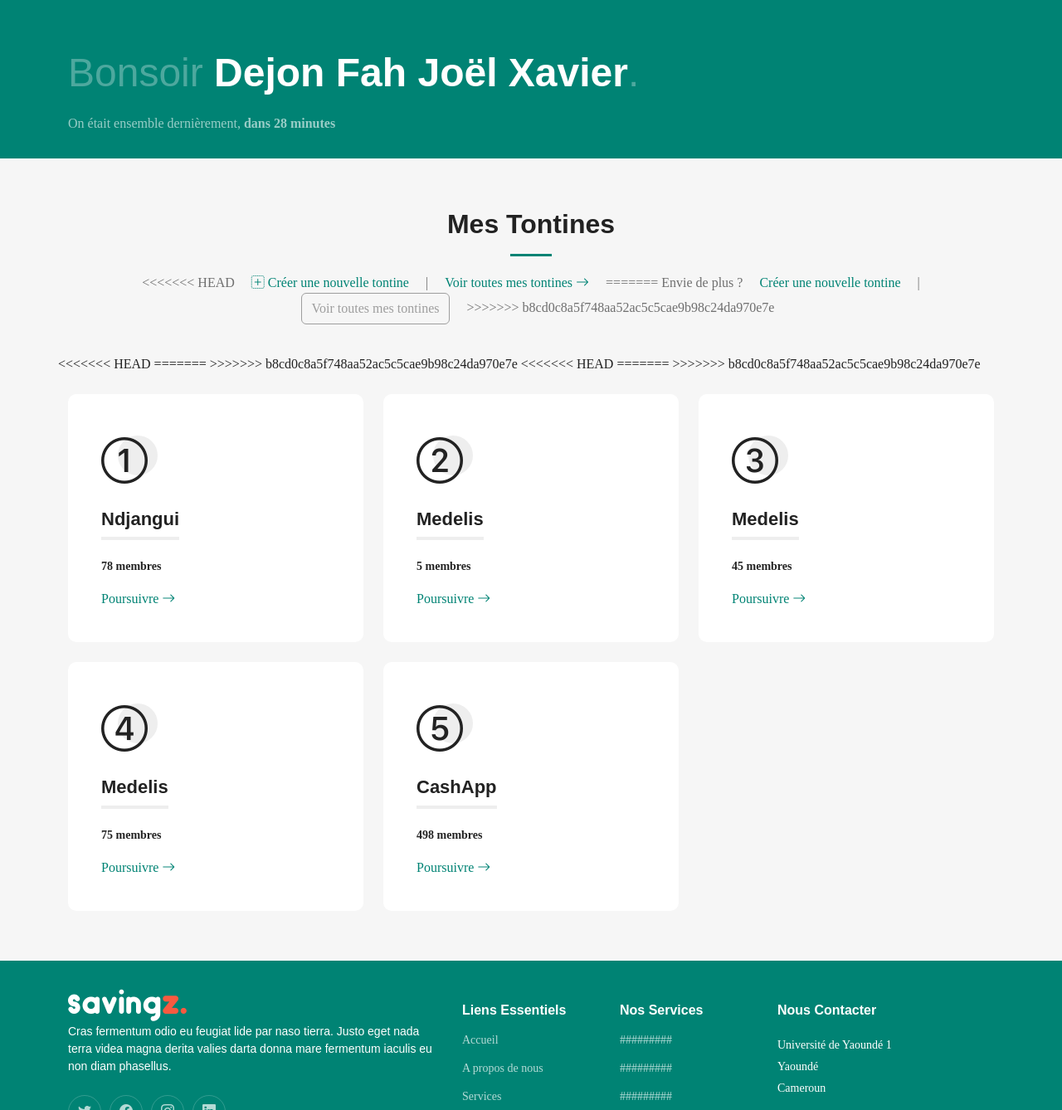
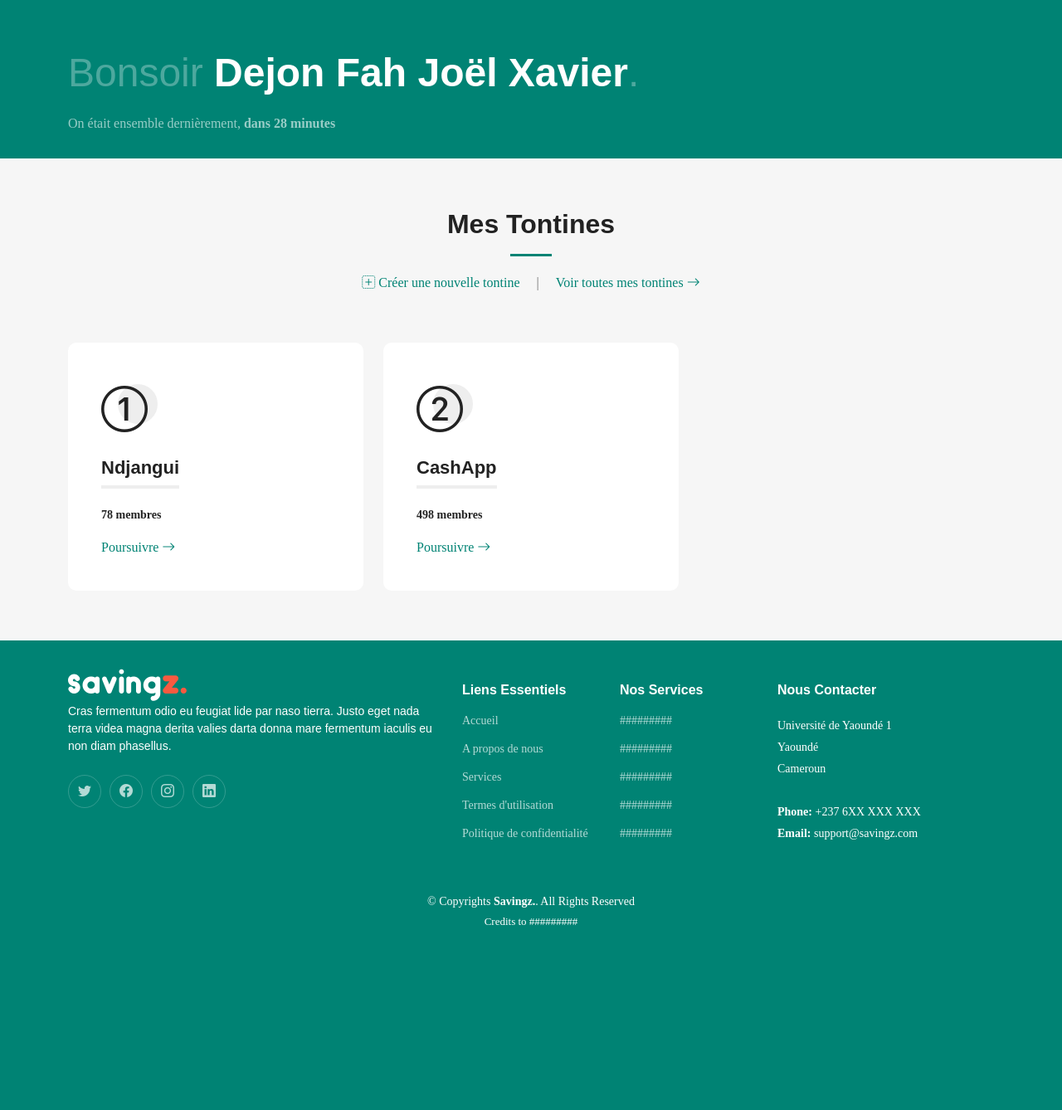
Before and after one commit to TedNicos11/Tontine, a Django app: a page that uses core/templates/app.html in a window 1280 px wide. Shown: the part 131-1469 px from the top of the page at 83% size. After the commit the page ends 1246 px from the top, so only its background shows below. Run offline with Django 4.2, Linux system fonts and the light colour scheme; a user stored in the database is signed in; data comes from the database, SQL or seed files in the repository; both versions use the stored data as it was after the commit; some libraries are stand-ins or nearby versions.

Commit message:
Joelfah (#12)
* feat: added project config files

* feat: added home UI and fixed authentication

* feat: added readme content

* feat: updated README to display images correctly"

* feat: added welcome page before proceeding to login

* feat: updated title of welcome page

* feat: added Create functionality on Tontine

* feat: completed create and list functionality for Tontine

* feat: added new dependencies to requirements.txt

* fixed: conflicts changes in files

```diff
--- a/core/templates/app.html
+++ b/core/templates/app.html
@@ -1,9 +1,6 @@
 {% extends 'main.html' %}
 {% load humanize %}
-<<<<<<< HEAD
 {% load static %}
-=======
->>>>>>> b8cd0c8a5f748aa52ac5c5cae9b98c24da970e7e
 
 {% comment %} Page title {% endcomment %}
 {% block title %}My Savingz - {{ request.user.username }} {% endblock title %}
@@ -48,22 +45,14 @@
         <div class="section-header">
             <h2>Mes Tontines</h2>
             <p>
-<<<<<<< HEAD
                 <a class="mx-3" href="{% url 'core:new_tontine' pk.id user.username %}"><i class="bi bi-plus-square-dotted"></i> Créer une nouvelle tontine</a> |
                 <a class="mx-3" href="{% url 'core:all_tontines' pk.id user.username %}">Voir toutes mes tontines <i class="bi bi-arrow-right"></i></a>
-=======
-                Envie de plus ? <a class="mx-3" href="{% url 'core:new_tontine' pk.id user.username %}">Créer une nouvelle tontine</a> | <a class="mx-3 btn disabled" href="">Voir toutes mes tontines</a>
->>>>>>> b8cd0c8a5f748aa52ac5c5cae9b98c24da970e7e
             </p>
         </div>
 
         <div class="row gy-4" data-aos="fade-up" data-aos-delay="100">
 
-<<<<<<< HEAD
             <!-- 2nd Alternative Pagination -->
-=======
-            <!-- Pagination -->
->>>>>>> b8cd0c8a5f748aa52ac5c5cae9b98c24da970e7e
             {% comment %} <div class="pagination">
                 <span class="step-links">
                     {% if page_obj.has_previous %}
@@ -82,10 +71,9 @@
                 </span>
             </div> {% endcomment %}
 
-<<<<<<< HEAD
-            <!-- 1nd Alternative Pagination that displays only when the number of p ages >= 2 -->
-=======
->>>>>>> b8cd0c8a5f748aa52ac5c5cae9b98c24da970e7e
+
+            <!-- 1nd Alternative Pagination that displays only when the number of pages >= 2 -->
+
             {% if page_obj.paginator.num_pages > 1 %}
             <nav aria-label="Page navigation" class="navbar-dark">
                 <ul class="pagination">
--- a/core/views.py
+++ b/core/views.py
@@ -99,7 +99,7 @@ class LogoutView(View):
 # App Views
 
 
-class AppView(LoginRequiredMixin, TemplateView):
+class AppView(LoginRequiredMixin, View):
     template_name = 'app.html'
     login_url = '/login/'
 
@@ -111,25 +111,9 @@ class AppView(LoginRequiredMixin, TemplateView):
         # Get the current time
         now = datetime.datetime.now()
 
-        # Determine whether it is morning or evening
-        if now.hour < 12:
-            greeting = "Bonjour"
-        else:
-            greeting = "Bonsoir"
-
-        # Get Tontine objects from DB
-        # query = Tontine.objects.filter(owner=user.id)
+         # Query user's tontines
+        owner = self.request.user
         query = Tontine.objects.filter(owner_id=owner.id)
-
-        # Paginator
-        paginator = Paginator(query, 6)
-        page_number = request.GET.get('page')
-        page_obj = paginator.get_page(page_number)
-
-        print(query)
-
-        # Get the current time
-        now = datetime.datetime.now()
 
         # Determine whether it is morning or evening
         if now.hour < 12:
@@ -137,16 +121,12 @@ class AppView(LoginRequiredMixin, TemplateView):
         else:
             greeting = "Bonsoir"
 
-        # Get Tontine objects from DB
-        query = Tontine.objects.all()
-
         # Paginator
         paginator = Paginator(query, 6)
         page_number = request.GET.get('page')
         page_obj = paginator.get_page(page_number)
 
         context = {
-            'nbar': 'home',
             'pk': pk,
             'user': user,
             'query': query,
```
Also changed, not shown: db.sqlite3.
